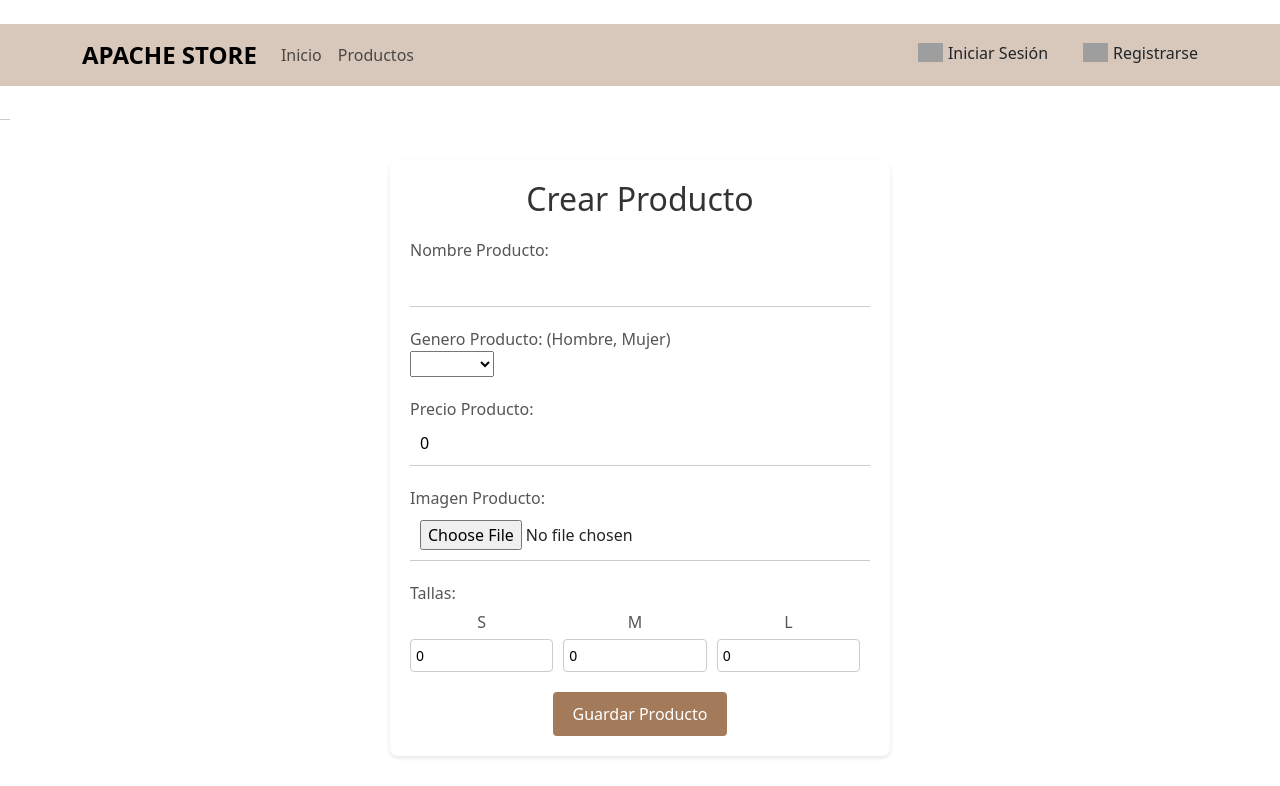
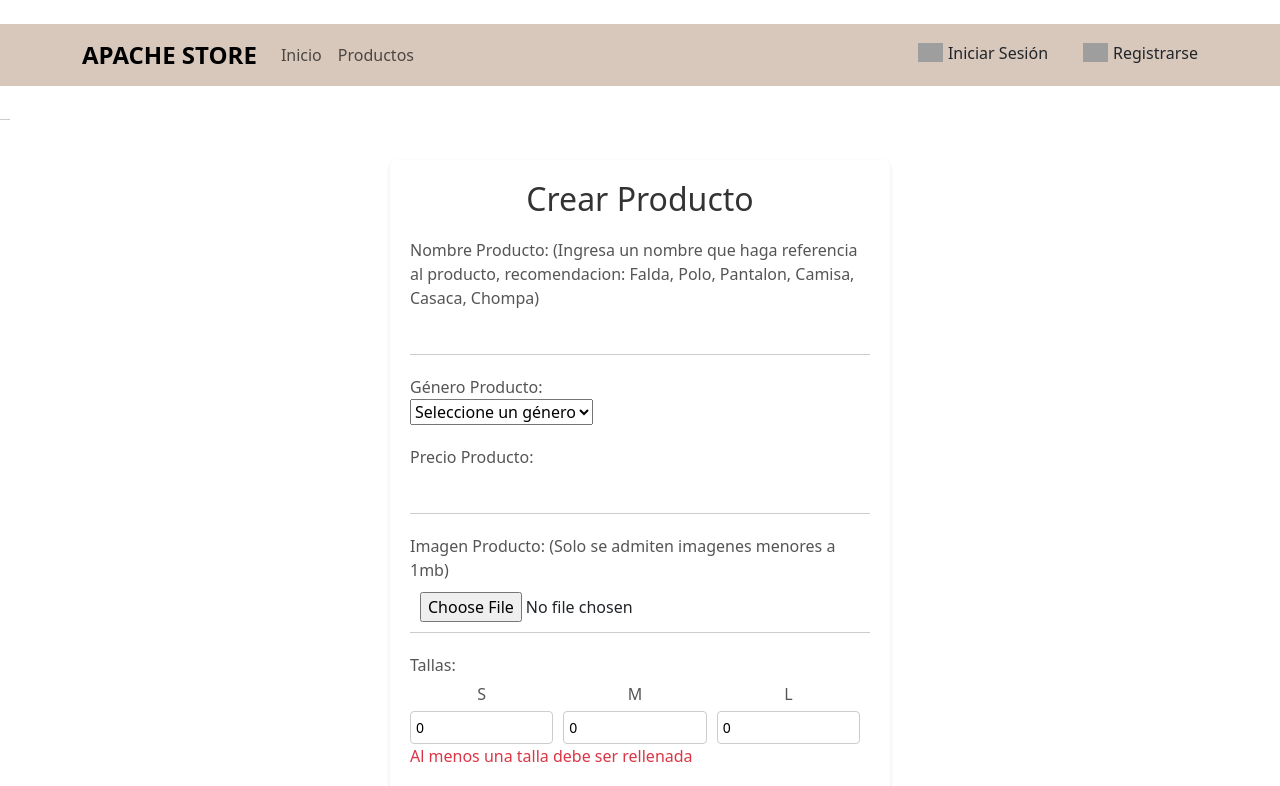
Before and after one commit to Jeff160303/SOAangularFront, an Angular app: page /crearproductos in a window 1280 px wide. Shown: the top 786 px of the page. Built offline with nearby package versions, Linux system fonts and the light colour scheme; grey boxes are pictures that could not be loaded.

Commit message:
validaciones al momento de crear un producto.

```diff
--- a/src/app/pages/perfil/perfil.component.ts
+++ b/src/app/pages/perfil/perfil.component.ts
@@ -222,9 +222,9 @@ export class PerfilComponent {
     Swal.fire({
       title: 'Cambiar Contraseña',
       html:
-        '<input id="swal-input1" class="swal2-input" type="password" placeholder="Contraseña Actual">' +
-        '<input id="swal-input2" class="swal2-input" type="password" placeholder="Nueva Contraseña">' +
-        '<input id="swal-input3" class="swal2-input" type="password" placeholder="Confirmar Nueva Contraseña">',
+        '<input style="width: 300px; text-align: center" id="swal-input1" class="swal2-input" type="password" placeholder="Contraseña Actual">' +
+        '<input style="width: 300px; text-align: center" id="swal-input2" class="swal2-input" type="password" placeholder="Nueva Contraseña">' +
+        '<input style="width: 300px; text-align: center" id="swal-input3" class="swal2-input" type="password" placeholder="Confirmar Nueva Contraseña">',
       focusConfirm: false,
       showCancelButton: true,
       confirmButtonText: 'Confirmar',
--- a/src/app/pages/productos/crearproductos/crearproductos.component.css
+++ b/src/app/pages/productos/crearproductos/crearproductos.component.css
@@ -100,3 +100,8 @@ body {
 .button-container button:hover {
   background-color: #5c340c;
 }
+
+.block {
+  pointer-events: none;
+  opacity: 0.6;
+}
--- a/src/app/pages/productos/crearproductos/crearproductos.component.html
+++ b/src/app/pages/productos/crearproductos/crearproductos.component.html
@@ -1,44 +1,60 @@
 <div class="form-container">
   <h2>Crear Producto</h2>
-  <form (ngSubmit)="guardarProducto()">
+  <form [formGroup]="productoForm" (ngSubmit)="guardarProducto()">
     <div class="form-group">
-      <label for="nombreProducto">Nombre Producto:</label>
-      <input type="text" id="nombreProducto" [(ngModel)]="nuevoProducto.nombreProducto" name="nombreProducto" required>
+      <label for="nombreProducto">Nombre Producto: (Ingresa un nombre que haga referencia al producto, recomendacion: Falda, Polo, Pantalon, Camisa, Casaca, Chompa)</label>
+      <input type="text" id="nombreProducto" formControlName="nombreProducto" required>
+      <div *ngIf="productoForm.get('nombreProducto')?.invalid && (productoForm.get('nombreProducto')?.dirty || productoForm.get('nombreProducto')?.touched)" class="text-danger">
+        Nombre del producto es requerido
+      </div>
     </div>
     <div class="form-group">
-      <label for="catProducto">Genero Producto: (Hombre, Mujer)</label>
-      <select id="catProducto" [(ngModel)]="nuevoProducto.catProducto" name="catProducto" required>
-          <option value="Hombre">Hombre</option>
-          <option value="Mujer">Mujer</option>
+      <label for="catProducto">Género Producto:</label>
+      <select id="catProducto" formControlName="catProducto" required>
+        <option value="">Seleccione un género</option>
+        <option value="Hombre">Hombre</option>
+        <option value="Mujer">Mujer</option>
       </select>
+      <div *ngIf="productoForm.get('catProducto')?.invalid && (productoForm.get('catProducto')?.dirty || productoForm.get('catProducto')?.touched)" class="text-danger">
+        Género del producto es requerido
+      </div>
     </div>
     <div class="form-group">
       <label for="precioProducto">Precio Producto:</label>
-      <input type="number" id="precioProducto" [(ngModel)]="nuevoProducto.precioProducto" name="precioProducto" required>
+      <input type="number" id="precioProducto" formControlName="precioProducto" required>
+      <div *ngIf="productoForm.get('precioProducto')?.invalid && (productoForm.get('precioProducto')?.dirty || productoForm.get('precioProducto')?.touched)" class="text-danger">
+        Precio del producto es requerido
+      </div>
     </div>
     <div class="form-group">
-      <label for="imagenProducto">Imagen Producto:</label>
-      <input type="file" id="imagenProducto" (change)="onFileSelected($event)" name="imagenProducto" required>
+      <label for="imagenProducto">Imagen Producto: (Solo se admiten imagenes menores a 1mb)</label>
+      <input type="file" id="imagenProducto" (change)="onFileSelected($event)" required>
+      <div *ngIf="productoForm.get('imagenProducto')?.invalid && (productoForm.get('imagenProducto')?.dirty || productoForm.get('imagenProducto')?.touched)" class="text-danger">
+        Imagen del producto es requerida
+      </div>
     </div>
     <div class="checkbox-group">
       <label>Tallas:</label>
       <div class="size-container">
         <div class="size-item">
           <label>S</label>
-          <input type="number" [(ngModel)]="nuevoProducto.tallaS" name="tallaS" placeholder="Talla S">
+          <input type="number" formControlName="tallaS" placeholder="Talla S">
         </div>
         <div class="size-item">
           <label>M</label>
-          <input type="number" [(ngModel)]="nuevoProducto.tallaM" name="tallaM" placeholder="Talla M">
+          <input type="number" formControlName="tallaM" placeholder="Talla M">
         </div>
         <div class="size-item">
           <label>L</label>
-          <input type="number" [(ngModel)]="nuevoProducto.tallaL" name="tallaL" placeholder="Talla L">
+          <input type="number" formControlName="tallaL" placeholder="Talla L">
         </div>
+      </div>
+      <div *ngIf="productoForm.invalid && !atLeastOneSize()" class="text-danger">
+        Al menos una talla debe ser rellenada
       </div>
     </div>
     <div class="button-container">
-      <button type="submit">Guardar Producto</button>
+      <button type="submit" [disabled]="productoForm.invalid || !selectedFile || !atLeastOneSize()" [class.block]="productoForm.invalid || !selectedFile || !atLeastOneSize()">Guardar Producto</button>
     </div>
   </form>
 </div>
--- a/src/app/pages/productos/crearproductos/crearproductos.component.ts
+++ b/src/app/pages/productos/crearproductos/crearproductos.component.ts
@@ -1,66 +1,63 @@
 import { Component } from '@angular/core';
 import { HttpClient } from '@angular/common/http';
-import { FormsModule } from '@angular/forms';
+import { FormBuilder, FormGroup, FormsModule, Validators, ReactiveFormsModule } from '@angular/forms';
 import { CommonModule } from '@angular/common';
-import { Producto } from '../../../models/producto.model';
 import Swal from 'sweetalert2';
 
 @Component({
   selector: 'app-crearproductos',
   standalone: true,
-  imports: [CommonModule, FormsModule],
+  imports: [CommonModule, FormsModule, ReactiveFormsModule],
   templateUrl: './crearproductos.component.html',
   styleUrls: ['./crearproductos.component.css']
 })
 export class CrearproductosComponent {
 
-  nuevoProducto: Producto = {
-    idProducto: 0,
-    nombreProducto: '',
-    catProducto: '',
-    precioProducto: 0,
-    tallaS: 0,
-    tallaM: 0,
-    tallaL: 0,
-    imagenProducto: ''
-  };
-
+  productoForm: FormGroup;
   selectedFile: File | null = null;
 
-  constructor(private http: HttpClient) {}
+  constructor(private fb: FormBuilder, private http: HttpClient) {
+    this.productoForm = this.fb.group({
+      nombreProducto: ['', Validators.required],
+      catProducto: ['', Validators.required],
+      precioProducto: ['', Validators.required],
+      tallaS: [0],
+      tallaM: [0],
+      tallaL: [0],
+      imagenProducto: ['', Validators.required]
+    });
+  }
 
   onFileSelected(event: any) {
     this.selectedFile = event.target.files[0];
+    this.productoForm.patchValue({ imagenProducto: this.selectedFile });
+  }
+
+  atLeastOneSize(): boolean {
+    const tallaS = this.productoForm.get('tallaS')?.value || 0;
+    const tallaM = this.productoForm.get('tallaM')?.value || 0;
+    const tallaL = this.productoForm.get('tallaL')?.value || 0;
+    return tallaS > 0 || tallaM > 0 || tallaL > 0;
   }
 
   guardarProducto() {
-    if (!this.selectedFile) {
-      console.error('Debe seleccionar un archivo de imagen.');
+    if (!this.productoForm.valid || !this.selectedFile || !this.atLeastOneSize()) {
+      Swal.fire({
+        title: 'Error',
+        text: 'Por favor, complete todos los campos requeridos',
+        icon: 'warning'
+      });
       return;
     }
 
-    if (!this.nuevoProducto.tallaS) {
-      this.nuevoProducto.tallaS = 0;
-    }
-    if (!this.nuevoProducto.tallaM) {
-      this.nuevoProducto.tallaM = 0;
-    }
-    if (!this.nuevoProducto.tallaL) {
-      this.nuevoProducto.tallaL = 0;
-    }
-    if (!this.nuevoProducto.precioProducto) {
-      this.nuevoProducto.precioProducto = 0;
-    }
-
     const formData = new FormData();
-    formData.append('producto', JSON.stringify(this.nuevoProducto));
+    formData.append('producto', JSON.stringify(this.productoForm.value));
     formData.append('file', this.selectedFile);
 
     this.http.post<number>('http://localhost:8080/productos/crear', formData).subscribe(
       idProducto => {
         console.log(`Producto creado con ID: ${idProducto}`);
-        this.nuevoProducto = {
-          idProducto: 0,
+        this.productoForm.reset({
           nombreProducto: '',
           catProducto: '',
           precioProducto: 0,
@@ -68,11 +65,11 @@ export class CrearproductosComponent {
           tallaM: 0,
           tallaL: 0,
           imagenProducto: ''
-        };
+        });
         Swal.fire({
           title: 'Correcto',
           text: 'Producto Creado correctamente',
-          icon: 'success',
+          icon: 'success'
         });
         this.selectedFile = null;
       },
@@ -80,8 +77,8 @@ export class CrearproductosComponent {
         console.error('Error al crear el producto:', error);
         Swal.fire({
           title: 'Error',
-          text: 'Ocurrio un problema para crear el producto',
-          icon: 'warning',
+          text: 'Ocurrió un problema para crear el producto',
+          icon: 'warning'
         });
       }
     );
--- a/src/app/pages/productos/formularioeditar/formularioeditar.component.html
+++ b/src/app/pages/productos/formularioeditar/formularioeditar.component.html
@@ -7,7 +7,7 @@
     </div>
     <div class="form-group">
       <label for="categoria">Categoría del Producto</label>
-      <input type="text" id="categoria" [(ngModel)]="producto.catProducto" name="categoria" class="form-control">
+      <input type="text" id="categoria" [(ngModel)]="producto.catProducto" name="categoria" class="form-control" readonly>
     </div>
     <div class="form-group">
       <label for="precio">Precio del Producto</label>
```
